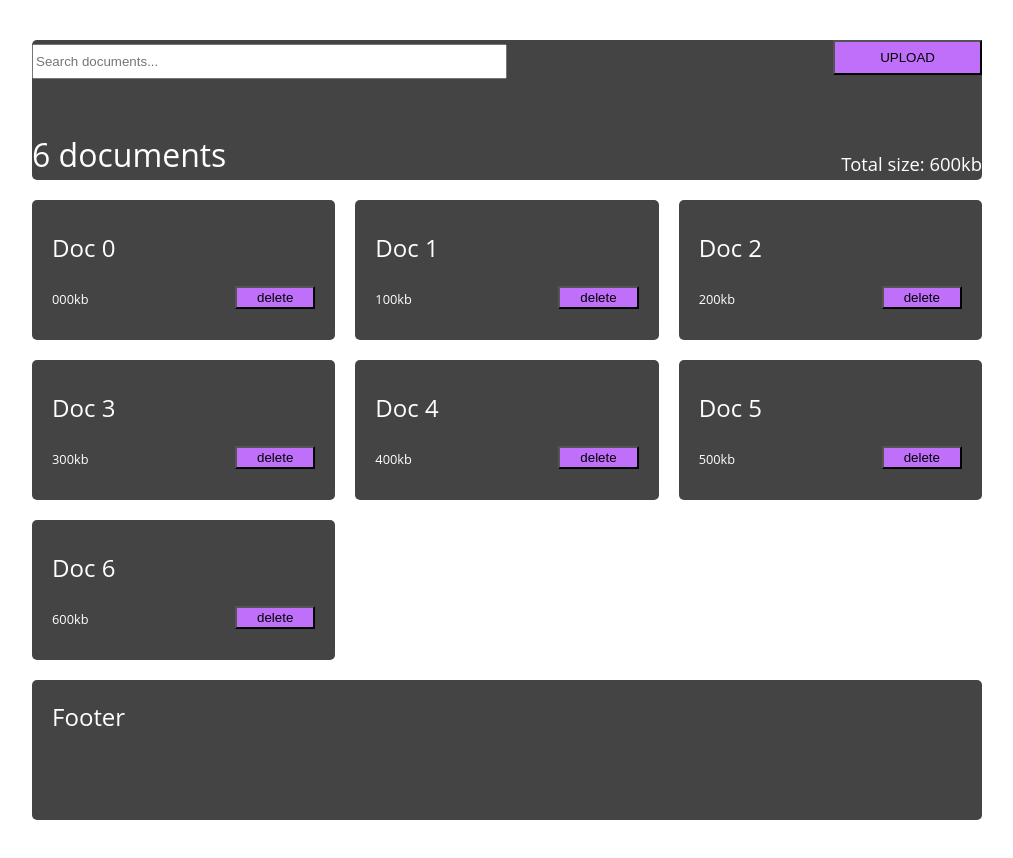
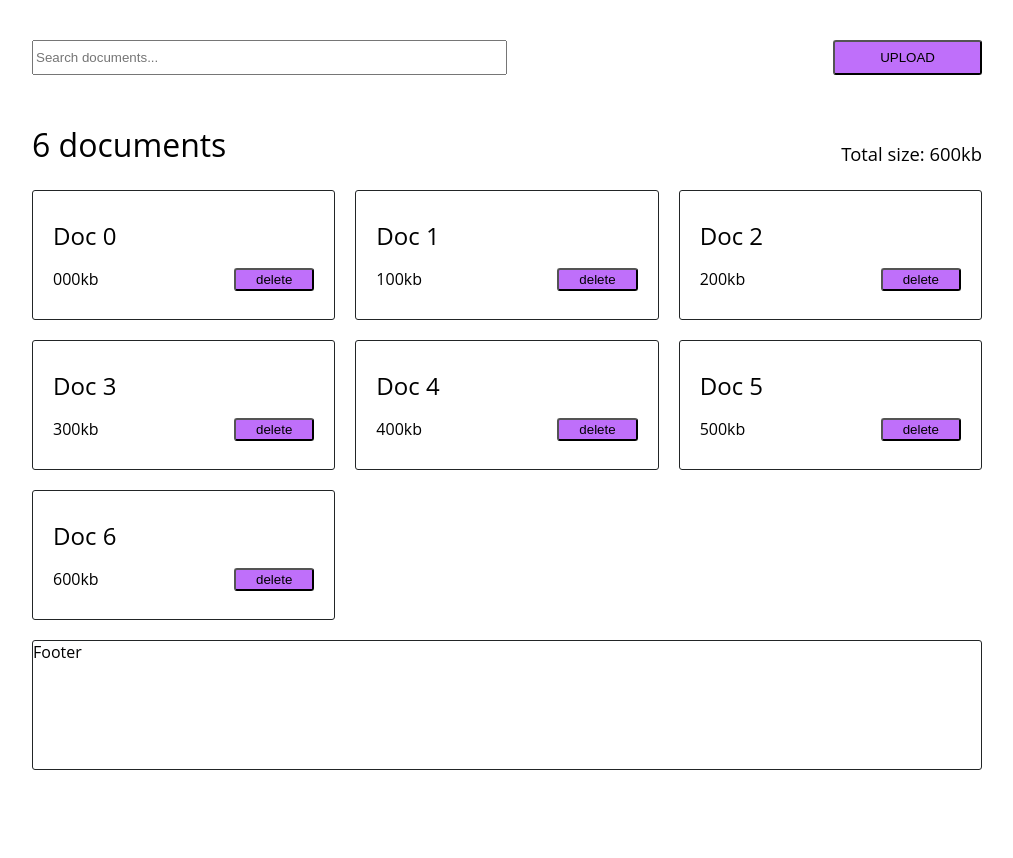
Before and after one commit to hypercodex/photo-upload-app, a Next.js app in the folder app/: page / in a window 1280 px wide. Shown: the top 858 px of the page, without its empty margins (133-1146 px from the left). After the commit the page ends 820 px from the top, so only its background shows below. Built offline with nearby package versions, Linux system fonts and the light colour scheme.

Commit message:
wireframes specification implementation complete

```diff
--- a/app/src/components/Button.module.scss
+++ b/app/src/components/Button.module.scss
@@ -1,6 +1,7 @@
-@use '../styles/colors';
+@use '../styles/color';
 
 .buttonBase {
   cursor: pointer;
-  background-color: colors.$lavender;
+  background-color: color.$lavender;
+  border-radius: 3px;
 }
--- a/app/src/components/File.module.scss
+++ b/app/src/components/File.module.scss
@@ -1,16 +1,25 @@
+@use '../styles/color';
 @use '../styles/base';
 
 
 .panel {
   /* needed for the flex layout*/
-  margin-left: 5px;
-  margin-right: 5px;
+  border: 1px solid color.$dark;
+  border-radius: 3px;
+  padding: 20px;
+  margin: 0px 5px;
   flex: 1 1 base.$idealContentWidth;
   display: flex;
   flex-direction: column;
   justify-content: space-around;
+  @media (max-width: base.$mobileBreak) {
+    padding: 10px 20px;
+  }
 }
 
+.name {
+  font-size: 1.5rem;
+}
 
 .foot {
   display: flex;
@@ -19,7 +28,7 @@
 }
 
 .size {
-  font-size: 0.8rem;
+  // font-size: 1rem;
   padding-bottom: 1px;
 }
 
--- a/app/src/components/File.tsx
+++ b/app/src/components/File.tsx
@@ -13,7 +13,7 @@ interface FileProps {
 const File: React.FC<FileProps> = ({name, size}) => {
   return (
     <div className={style.panel}>
-      <div>
+      <div className={style.name}>
         {name}
       </div>
       <div className={style.foot}>
--- a/app/src/components/Footer.module.scss
+++ b/app/src/components/Footer.module.scss
@@ -1,5 +1,8 @@
+@use '../styles/color';
 @use '../styles/base';
 
 .footer {
   @extend %sandwichContent;
+  border: 1px solid color.$dark;
+  border-radius: 3px;
 }
--- a/app/src/components/Home.module.scss
+++ b/app/src/components/Home.module.scss
@@ -19,16 +19,17 @@
   display: grid;
   margin: 0 auto;
   grid-template-columns: repeat(auto-fill, minmax(base.$idealContentWidth, 1fr));
-  grid-auto-rows: minmax(150px, auto);
+  grid-auto-rows: minmax(140px, auto);
+  @media (max-width: base.$mobileBreak) {
+    grid-auto-rows: minmax(120px, auto);
+  }
 }
 
 .wrapper > * {
-  background-color: #444;
-  color: #fff;
-  border-radius: 5px;
-  padding: 20px;
-  font-size: 150%;
   margin-bottom: 10px;
+  @media (max-width: base.$mobileBreak) {
+    margin-bottom: 4px;
+  }
 }
 
 
--- a/app/src/styles/global.scss
+++ b/app/src/styles/global.scss
@@ -1,4 +1,4 @@
-@use 'colors';
+@use 'color';
 
 
 *,
@@ -10,12 +10,10 @@
 body {
   margin: 40px 20px;
   font-family: 'Open Sans', 'sans-serif';
-  background-color: #fff;
-  color: #444;
 }
 
 h1 {
-  color: colors.$duskLight;
+  color: color.$duskLight;
 }
 
 h1,
```
Also changed, not shown: app/src/styles/_color.scss (renamed from app/src/styles/_colors.scss).
